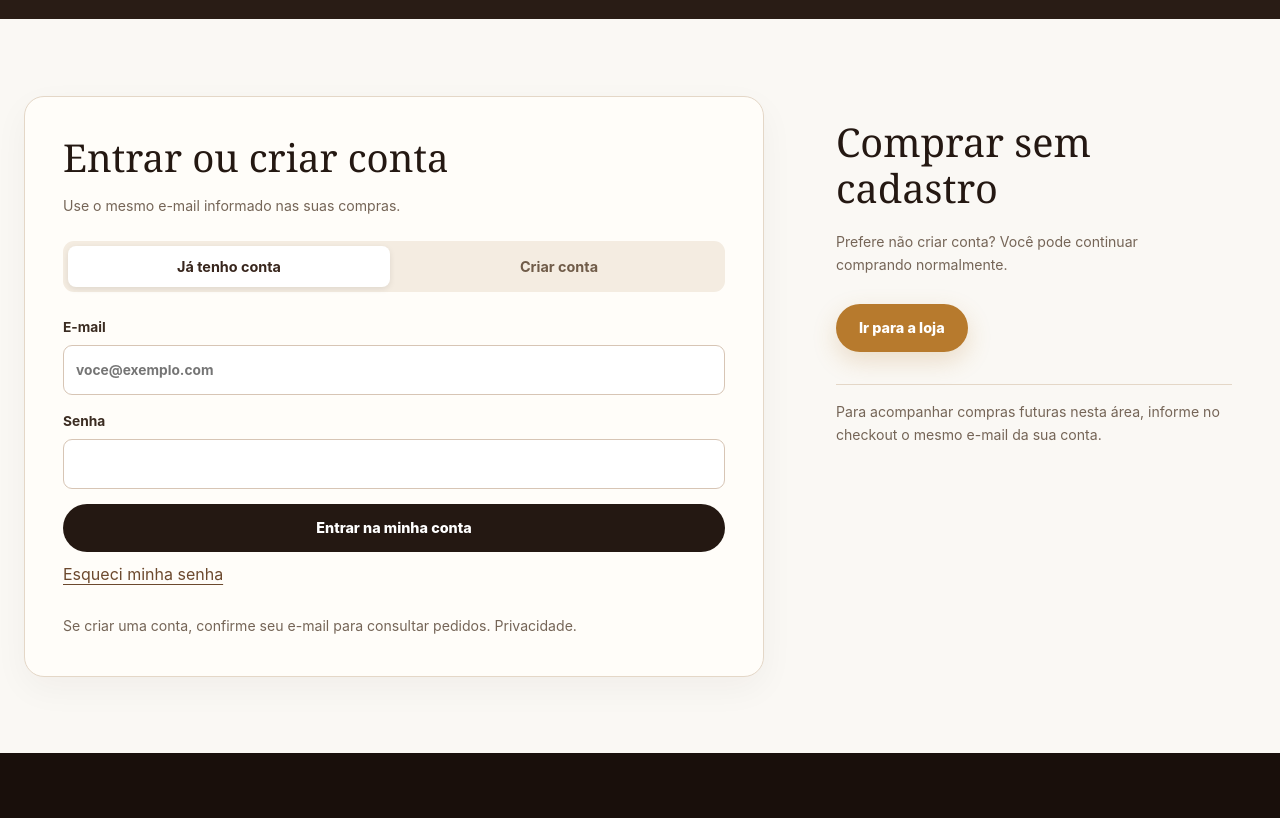
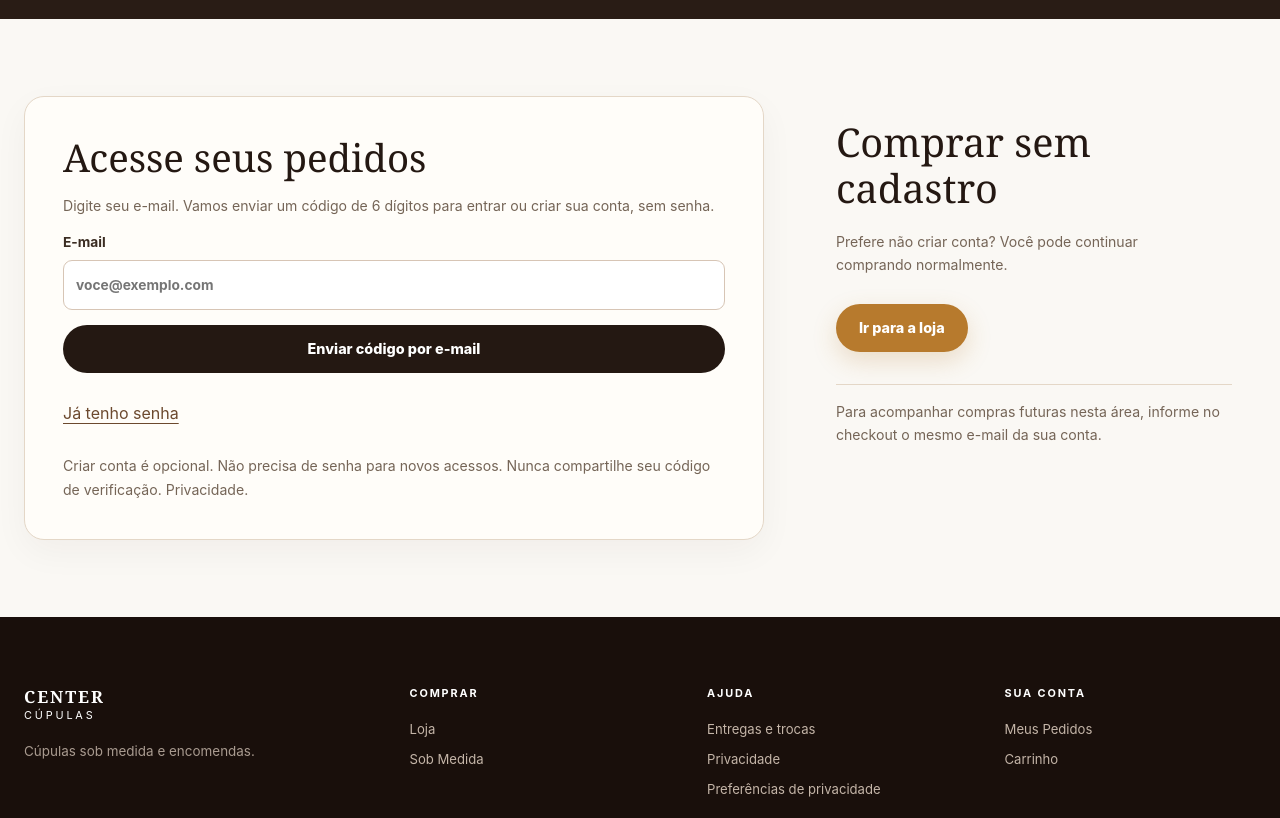
Before and after one commit to 99213990rose-lab/center-cupulas-site, a plain HTML site: page meus-pedidos.html in a window 1280 px wide. Shown: the part 460-1278 px from the top of the page. Drawn offline with nearby package versions, Linux system fonts and the light colour scheme.

Commit message:
Make email code the primary optional account login, hide password behind legacy option

```diff
--- a/meus-pedidos.html
+++ b/meus-pedidos.html
@@ -39,19 +39,26 @@
     </div></section>
     <section class="account-main"><div class="container account-layout">
       <div class="account-panel" data-account-auth>
-        <div class="account-panel__head"><h2>Entrar ou criar conta</h2><p>Use o mesmo e-mail informado nas suas compras.</p></div>
-        <div class="account-tabs" role="group" aria-label="Acesso à conta">
-          <button type="button" data-auth-mode="login" aria-pressed="true">Já tenho conta</button>
-          <button type="button" data-auth-mode="signup" aria-pressed="false">Criar conta</button>
+        <div class="account-panel__head"><h2>Acesse seus pedidos</h2><p>Digite seu e-mail. Vamos enviar um código de 6 dígitos para entrar ou criar sua conta, sem senha.</p></div>
+        <form id="account-form" class="account-form" autocomplete="on">
+          <label data-auth-email-field>E-mail <input name="email" type="email" autocomplete="email" maxlength="180" required placeholder="voce@exemplo.com"></label>
+          <label data-auth-code-field hidden>Código de verificação
+            <input name="code" type="text" inputmode="numeric" autocomplete="one-time-code" pattern="[0-9]{6}" minlength="6" maxlength="6" placeholder="000000" aria-describedby="auth-code-help">
+            <small id="auth-code-help">Confira sua caixa de entrada e spam. O código é temporário e usado uma única vez.</small>
+          </label>
+          <label data-auth-password-field hidden>Senha da conta existente
+            <input name="password" type="password" autocomplete="current-password" minlength="8" maxlength="128">
+          </label>
+          <button type="submit" class="button button--dark" data-auth-submit>Enviar código por e-mail</button>
+        </form>
+        <div class="account-actions account-auth-actions">
+          <button type="button" class="account-text-button" data-auth-resend hidden>Reenviar código</button>
+          <button type="button" class="account-text-button" data-auth-change-email hidden>Alterar e-mail</button>
+          <button type="button" class="account-text-button" data-auth-password>Já tenho senha</button>
+          <button type="button" class="account-text-button" data-auth-recover hidden>Esqueci minha senha</button>
         </div>
-        <form id="account-form" class="account-form" autocomplete="on">
-          <label>E-mail <input name="email" type="email" autocomplete="email" maxlength="180" required placeholder="voce@exemplo.com"></label>
-          <label>Senha <input name="password" type="password" autocomplete="current-password" minlength="8" maxlength="128" required></label>
-          <button type="submit" class="button button--dark" data-auth-submit>Entrar na minha conta</button>
-        </form>
-        <button type="button" class="account-text-button" data-auth-recover>Esqueci minha senha</button>
         <p class="account-status" data-auth-feedback role="status" aria-live="polite"></p>
-        <p class="account-disclaimer">Se criar uma conta, confirme seu e-mail para consultar pedidos. <a href="privacidade.html">Privacidade</a>.</p>
+        <p class="account-disclaimer">Criar conta é opcional. Não precisa de senha para novos acessos. Nunca compartilhe seu código de verificação. <a href="privacidade.html">Privacidade</a>.</p>
       </div>
       <section class="account-panel" data-account-orders hidden aria-label="Meus pedidos">
         <div class="account-panel__head">
```
